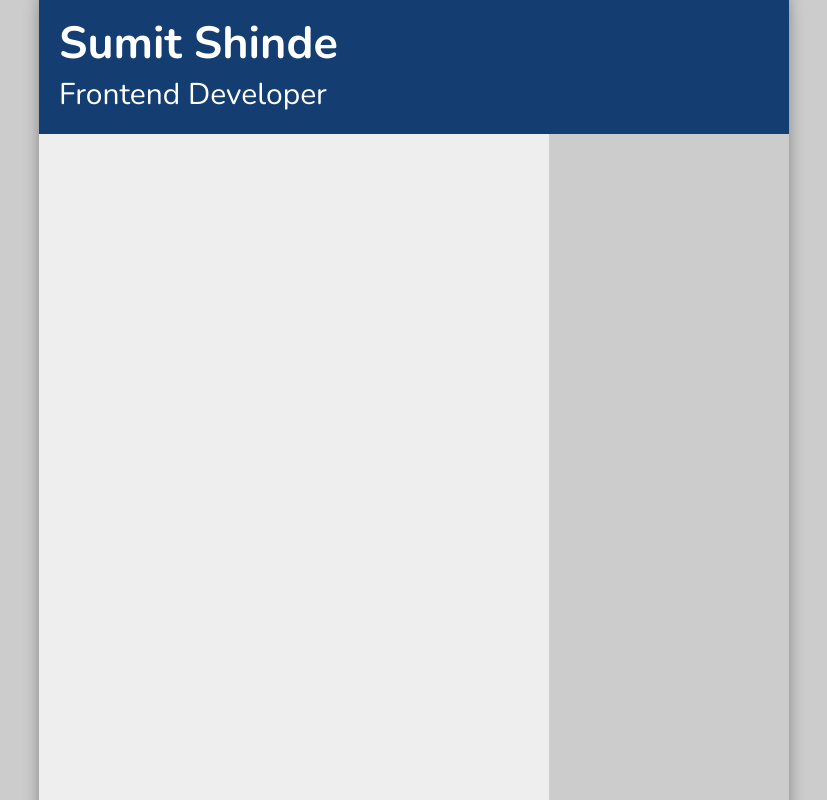
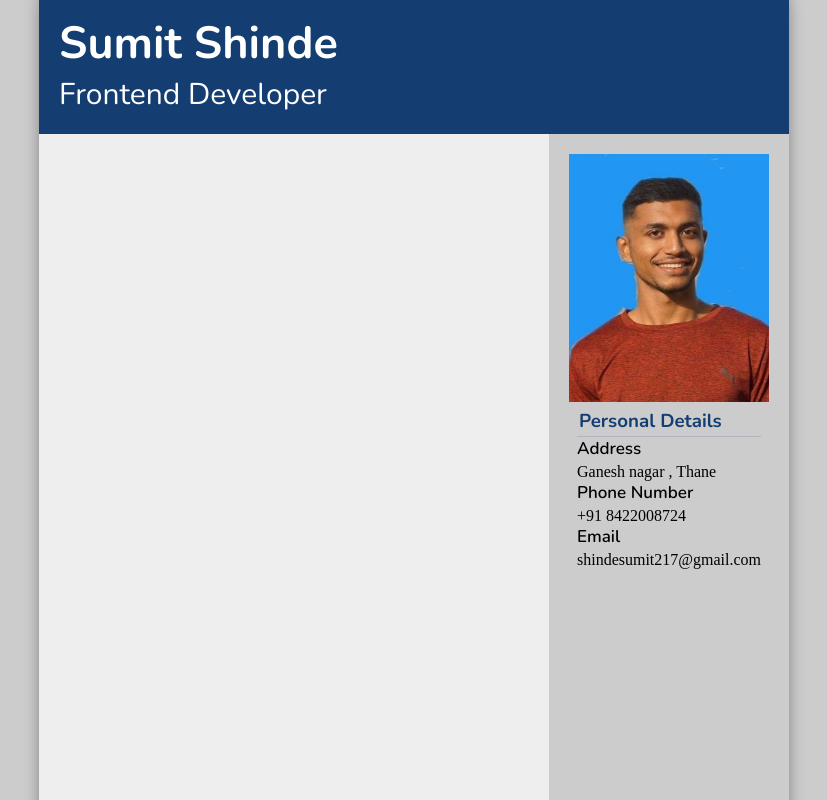
Before and after one commit to sumitshinde-84/cv-project, a React (Create React App) app: page / in a window 1280 px wide. Shown: the part 1640-2440 px from the top of the page, without its empty margins (226-1053 px from the left). Built offline with nearby package versions, Linux system fonts and the light colour scheme.

Commit message:
add personalInfoPreviewSect

```diff
--- a/src/components/Preview_Component/personalInfo.js
+++ b/src/components/Preview_Component/personalInfo.js
@@ -2,13 +2,28 @@ import React from "react";
 import "./style/personalInfoPreview.css"
 class PersonalInfoPreveiw extends React.Component{
 
-
+constructor(props){
+    super()
+}
 
 render(){
-
+    const {profile,address,phoneNumber,email} = this.props
     return(
         <div className="personalInfoPreview">
-
+            <div className="profile">
+                <img src={profile} alt="profile"/>
+            </div>
+            <div className="PersonDetails">
+                <div className="personalDetailDivForBottomBorder">
+                <h3>Personal Details</h3>
+                </div>
+                <p id="address" className="personalDetailsSubInfoTitle">Address</p>
+                <p>{address}</p>
+                <p id="phoneNumberInpreview" className="personalDetailsSubInfoTitle">Phone Number</p>
+                <p>{phoneNumber}</p>
+                <p id="EmailInPreview" className="personalDetailsSubInfoTitle">Email</p>
+                <p>{email}</p>
+            </div>
         </div>
     )
 
--- a/src/components/Preview_Component/style/personalInfoPreview.css
+++ b/src/components/Preview_Component/style/personalInfoPreview.css
@@ -1,5 +1,37 @@
 .personalInfoPreview{
 grid-row: 2/5;
 grid-column: 2/3;
-background-color: rgb(204, 204, 204);;
+background-color: rgb(204, 204, 204);
+display: flex;
+flex-direction: column;
+align-items: center;
+padding: 20px;
+
 }
+
+.profile{
+
+    width: 200px;
+    height: auto;
+
+}
+
+.profile img{
+ width: 200px;
+ height: auto;
+}
+
+.personalDetailDivForBottomBorder{
+    font-family: Nunito, sans-serif;
+    color: rgb(20, 62, 114);;
+    border: none;
+    border-bottom: 1px solid rgba(20, 62, 114, 0.157);
+    padding: 2px;
+}
+
+.personalDetailsSubInfoTitle{
+    font-family: Nunito, sans-serif;
+    font-size: 17px;
+    font-weight: 600;
+    margin-bottom: 3px;
+}
--- a/src/components/preview.js
+++ b/src/components/preview.js
@@ -10,8 +10,8 @@ class Preview extends React.Component{
 render(){
     return(
         <div className="preview">
-            <Header firstName="Sumit" lastName="Shinde" position="Frontend Developer"/>
-            <PersonalInfoPreveiw/>
+            <Header firstName="Sumit" lastName="Shinde" position="Frontend Developer" profile="../Images/sumit.jpeg"/>
+            <PersonalInfoPreveiw  profile={require("./sumit.jpeg")} address="Ganesh nagar , Thane" phoneNumber="+91 8422008724" email="shindesumit217@gmail.com" />
         </div>
     )
 }
```
Also changed, not shown: src/components/sumit.jpeg (added).
